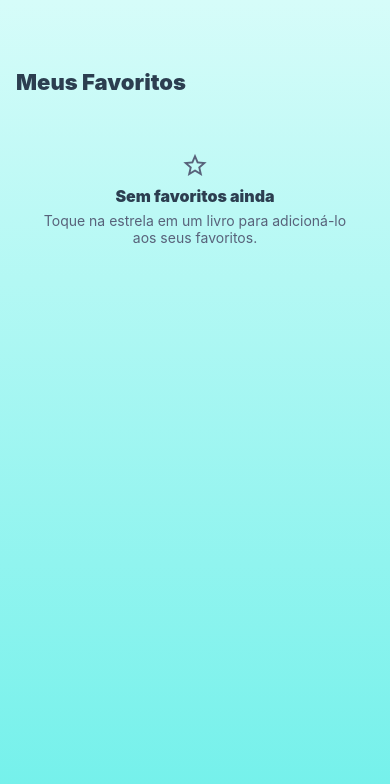
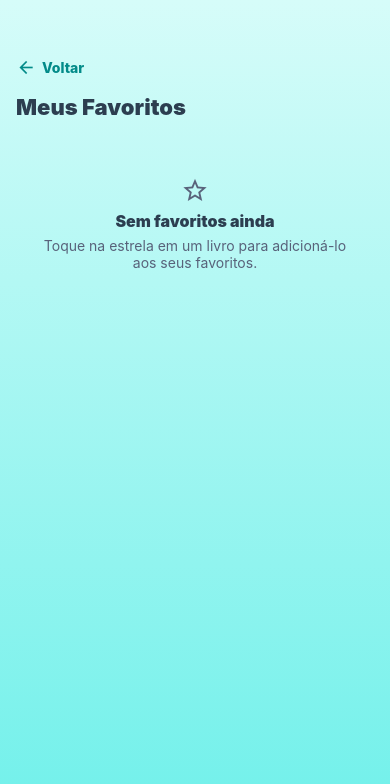
Before and after one commit to lu4nn4Gon/readOn, a React Native app: screen /LivrosFavoritos in a window 390 px wide. Shown: the top 784 px of the page. Built offline with nearby package versions, Linux system fonts and the light colour scheme.

Commit message:
Adicionado botão voltar

```diff
--- a/components/LivrosFavoritos.js
+++ b/components/LivrosFavoritos.js
@@ -65,9 +65,7 @@ export default class LivrosFavoritos extends React.Component {
 
   _extrairCapaSource = (item) => {
     if (item?.capa) {
-
       if (typeof item.capa === "string") return { uri: item.capa };
-
       return item.capa;
     }
     if (item?.capaUri) return { uri: item.capaUri };
@@ -81,7 +79,6 @@ export default class LivrosFavoritos extends React.Component {
     const KEY_FAVORITOS = keyUser(uid, "favoritos");
     const raw = (await AsyncStorage.getItem(KEY_FAVORITOS)) || "[]";
     const favoritos = this.lerJSON(raw, []);
-
     const norm = favoritos
       .filter(Boolean)
       .map((b) => ({
@@ -111,7 +108,6 @@ export default class LivrosFavoritos extends React.Component {
   };
 
   abrirDetalhe = (item) => {
-
     const livro = {
       id: item.id,
       titulo: item.titulo,
@@ -175,6 +171,15 @@ export default class LivrosFavoritos extends React.Component {
         <SafeAreaView style={{ flex: 1 }} edges={["bottom"]}>
           <View style={estilos.container}>
             <View style={estilos.topo}>
+              <Pressable
+                onPress={() => this.props.navigation?.goBack?.()}
+                style={estilos.btnVoltar}
+                android_ripple={{ color: "rgba(0,0,0,0.08)", borderless: false }}
+              >
+                <MaterialCommunityIcons name="arrow-left" size={20} color={CORES.prim} />
+                <Text style={estilos.txtVoltar}>Voltar</Text>
+              </Pressable>
+
               <Text style={estilos.tituloPagina}>Meus Favoritos</Text>
             </View>
 
@@ -203,13 +208,26 @@ const estilos = StyleSheet.create({
     flex: 1,
     paddingHorizontal: 16,
     paddingBottom: 16,
-    paddingTop: 45,
+    paddingTop: 25,
   },
   topo: {
     paddingTop: 24,
     paddingBottom: 8,
     alignItems: "flex-start",
   },
+
+  btnVoltar: {
+    flexDirection: "row",
+    alignItems: "center",
+    gap: 6,
+    paddingVertical: 8,
+    marginBottom: 8,
+  },
+  txtVoltar: {
+    color: CORES.prim,
+    fontWeight: "800",
+  },
+
   tituloPagina: {
     fontSize: 22,
     fontWeight: "900",
```
